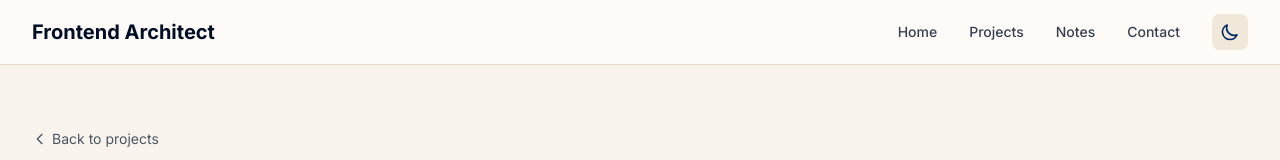
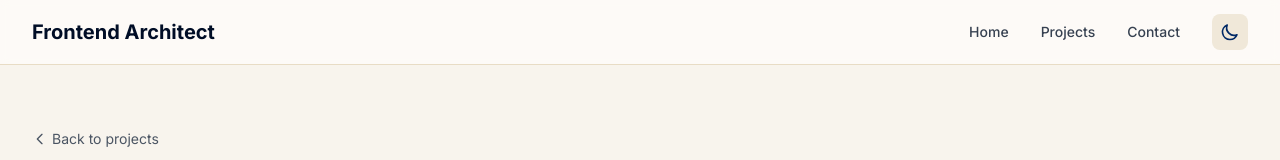
Before and after one commit to Ghanneycaleb/portfolio-architect, a React (Vite) app: page /project/checkout-redesign in a window 1280 px wide. Shown: the top 160 px of the page. Built offline with nearby package versions, Linux system fonts and the light colour scheme.

Commit message:
feat: integrate React Router navigation with smooth scroll for hash links

```diff
--- a/src/components/layout/Header.jsx
+++ b/src/components/layout/Header.jsx
@@ -1,28 +1,64 @@
-import { useState } from "react";
-import { Link } from "react-router-dom";
+import React, { useState } from "react";
+import { Link, useLocation, useNavigate } from "react-router-dom";
 import { ThemeToggle } from "./ThemeToggle";
 
 /**
  * Header Component
  *
- * Main navigation with:
- * - Logo/name
- * - Navigation links
- * - Theme toggle
- * - Mobile menu (hamburger)
- *
- * Sticky at top with backdrop blur effect.
+ * Updated with React Router integration:
+ * - Logo links to home with <Link>
+ * - Navigation uses scroll for hash links
+ * - Active state based on current route
  */
 export const Header = () => {
   const [mobileMenuOpen, setMobileMenuOpen] = useState(false);
+  const location = useLocation();
+  const navigate = useNavigate();
 
   // Navigation items
   const navigation = [
     { name: "Home", path: "/" },
-    { name: "Projects", path: "#projects" },
-    { name: "Notes", path: "#notes" },
-    { name: "Contact", path: "#contact" },
+    { name: "Projects", path: "/#projects" },
+    { name: "Contact", path: "/#contact" },
   ];
+
+  // Handle navigation with smooth scroll for hash links
+  const handleNavClick = (e, path) => {
+    e.preventDefault();
+    setMobileMenuOpen(false);
+
+    // Check if it's a hash link
+    if (path.includes("#")) {
+      const [route, hash] = path.split("#");
+
+      // If we're already on the route, just scroll
+      if (location.pathname === route || route === "") {
+        const element = document.getElementById(hash);
+        if (element) {
+          element.scrollIntoView({ behavior: "smooth" });
+        }
+      } else {
+        // Navigate then scroll
+        navigate(route || "/");
+        setTimeout(() => {
+          const element = document.getElementById(hash);
+          if (element) {
+            element.scrollIntoView({ behavior: "smooth" });
+          }
+        }, 100);
+      }
+    } else {
+      // Regular navigation
+      navigate(path);
+    }
+  };
+
+  // Check if link is active
+  const isActive = (path) => {
+    if (path === "/") return location.pathname === "/";
+    if (path.startsWith("/#")) return location.pathname === "/";
+    return location.pathname === path;
+  };
 
   return (
     <header
@@ -35,7 +71,7 @@ export const Header = () => {
     >
       <nav className="container-custom">
         <div className="flex items-center justify-between h-16">
-          {/* Logo / Name */}
+          {/* Logo - use Link instead of <a> */}
           <Link
             to="/"
             className="
@@ -52,18 +88,21 @@ export const Header = () => {
           {/* Desktop Navigation */}
           <div className="hidden md:flex items-center gap-8">
             {navigation.map((item) => (
-              <Link
+              <a
                 key={item.name}
-                to={item.path}
-                className="
-                  text-sm font-medium
-                  text-grey-700 dark:text-beige-300
-                  hover:text-navy-600 dark:hover:text-beige-100
-                  transition-colors
-                "
+                href={item.path}
+                onClick={(e) => handleNavClick(e, item.path)}
+                className={`
+                  text-sm font-medium transition-colors
+                  ${
+                    isActive(item.path)
+                      ? "text-navy-600 dark:text-navy-400"
+                      : "text-grey-700 dark:text-beige-300 hover:text-navy-600 dark:hover:text-beige-100"
+                  }
+                `}
               >
                 {item.name}
-              </Link>
+              </a>
             ))}
             <ThemeToggle />
           </div>
@@ -81,7 +120,6 @@ export const Header = () => {
               aria-label="Toggle menu"
             >
               {mobileMenuOpen ? (
-                // X icon (close)
                 <svg
                   className="w-6 h-6"
                   fill="none"
@@ -96,7 +134,6 @@ export const Header = () => {
                   />
                 </svg>
               ) : (
-                // Hamburger icon (menu)
                 <svg
                   className="w-6 h-6"
                   fill="none"
@@ -115,7 +152,7 @@ export const Header = () => {
           </div>
         </div>
 
-        {/* Mobile Menu (shown when hamburger clicked) */}
+        {/* Mobile Menu */}
         {mobileMenuOpen && (
           <div
             className="
@@ -125,19 +162,21 @@ export const Header = () => {
           >
             <div className="flex flex-col gap-4">
               {navigation.map((item) => (
-                <Link
+                <a
                   key={item.name}
-                  to={item.path}
-                  onClick={() => setMobileMenuOpen(false)}
-                  className="
-                    text-base font-medium
-                    text-grey-700 dark:text-beige-300
-                    hover:text-navy-600 dark:hover:text-beige-100
-                    transition-colors
-                  "
+                  href={item.path}
+                  onClick={(e) => handleNavClick(e, item.path)}
+                  className={`
+                    text-base font-medium transition-colors
+                    ${
+                      isActive(item.path)
+                        ? "text-navy-600 dark:text-navy-400"
+                        : "text-grey-700 dark:text-beige-300 hover:text-navy-600 dark:hover:text-beige-100"
+                    }
+                  `}
                 >
                   {item.name}
-                </Link>
+                </a>
               ))}
             </div>
           </div>
```
